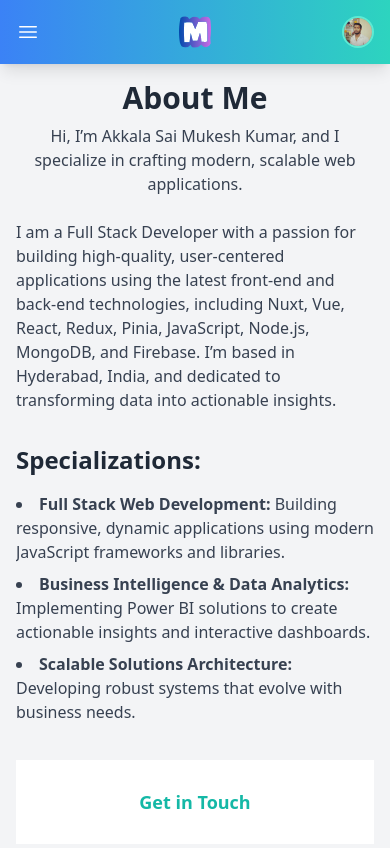
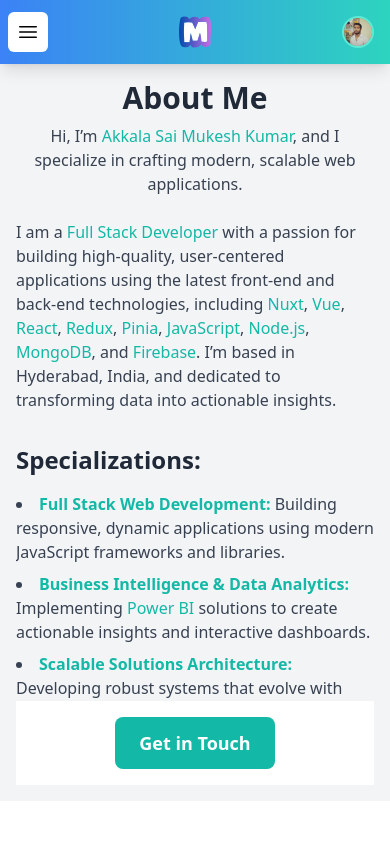
Before and after one commit to Mukeshdiksha2018/Personal-Website, a Nuxt app: page /About in a window 390 px wide. Shown: the top 848 px of the page. Built offline with nearby package versions, Linux system fonts and the light colour scheme.

Commit message:
UI
UI changes

```diff
--- a/components/HomeContent.vue
+++ b/components/HomeContent.vue
@@ -3,7 +3,9 @@
     class="flex items-center justify-center min-h-screen bg-gray-100 text-gray-800"
   >
     <div class="max-w-2xl p-8 text-center">
-      <h1 class="text-5xl md:text-6xl font-bold leading-tight animate-fadeInUp">
+      <h1
+        class="text-5xl lg:text-5xl md:text-4xl sm:text-4xl font-bold leading-tight animate-fadeInUp"
+      >
         Hi, I'm Mukesh Kumar
       </h1>
       <p class="mt-4 text-lg md:text-xl animate-fadeInUp delay-150">
@@ -48,7 +50,7 @@
 
 <script setup>
 useHead({
-  title: "Mukesh Kumar | Full Stack Developer",
+  title: "Mukesh Kumar | Full Stack Developer | Home",
   meta: [
     {
       name: "description",
--- a/layouts/NavBar.vue
+++ b/layouts/NavBar.vue
@@ -9,7 +9,7 @@
           <button
             @click="toggleMobileMenu"
             type="button"
-            class="relative inline-flex items-center justify-center rounded-md p-2 text-white hover:bg-teal-600 focus:outline-none focus:ring-2 focus:ring-inset focus:ring-white transition duration-300 ease-in-out"
+            class="menu-button"
             aria-controls="mobile-menu"
             :aria-expanded="isMobileMenuOpen"
           >
@@ -17,7 +17,7 @@
             <!-- Icon when menu is closed -->
             <svg
               v-if="!isMobileMenuOpen"
-              class="block h-6 w-6"
+              class="icon"
               fill="none"
               viewBox="0 0 24 24"
               stroke-width="1.5"
@@ -33,7 +33,7 @@
             <!-- Icon when menu is open -->
             <svg
               v-if="isMobileMenuOpen"
-              class="block h-6 w-6"
+              class="icon"
               fill="none"
               viewBox="0 0 24 24"
               stroke-width="1.5"
@@ -64,28 +64,33 @@
           <div class="hidden sm:ml-6 sm:block">
             <div class="flex space-x-4">
               <NuxtLink
+                to="/home"
+                class="text-white hover:bg-white hover:text-black px-3 py-2 rounded-md text-sm font-medium transition duration-300"
+                >Home</NuxtLink
+              >
+              <NuxtLink
                 to="/about"
-                class="text-white hover:bg-teal-600 hover:text-white px-3 py-2 rounded-md text-sm font-medium transition duration-300"
+                class="text-white hover:bg-white hover:text-black px-3 py-2 rounded-md text-sm font-medium transition duration-300"
                 >About</NuxtLink
               >
               <NuxtLink
                 to="/experience"
-                class="text-white hover:bg-teal-600 hover:text-white px-3 py-2 rounded-md text-sm font-medium transition duration-300"
+                class="text-white hover:bg-white hover:text-black px-3 py-2 rounded-md text-sm font-medium transition duration-300"
                 >Experience/Education</NuxtLink
               >
               <NuxtLink
                 to="/projects"
-                class="text-white hover:bg-teal-600 hover:text-white px-3 py-2 rounded-md text-sm font-medium transition duration-300"
+                class="text-white hover:bg-white hover:text-black px-3 py-2 rounded-md text-sm font-medium transition duration-300"
                 >Projects</NuxtLink
               >
               <NuxtLink
                 to="/contact"
-                class="text-white hover:bg-teal-600 hover:text-white px-3 py-2 rounded-md text-sm font-medium transition duration-300"
+                class="text-white hover:bg-white hover:text-black px-3 py-2 rounded-md text-sm font-medium transition duration-300"
                 >Contact</NuxtLink
               >
               <NuxtLink
                 to="/admin"
-                class="text-white hover:bg-teal-600 hover:text-white px-3 py-2 rounded-md text-sm font-medium transition duration-300"
+                class="text-white hover:bg-white hover:text-black px-3 py-2 rounded-md text-sm font-medium transition duration-300"
                 >Admin Area</NuxtLink
               >
             </div>
@@ -115,27 +120,33 @@
     >
       <div class="space-y-1 px-2 pb-3 pt-2">
         <NuxtLink
+          to="/home"
+          @click="toggleMobileMenu"
+          class="block rounded-md px-3 py-2 text-base font-medium text-gray-300 hover:bg-white hover:text-black transition duration-300"
+          >Home</NuxtLink
+        >
+        <NuxtLink
           to="/about"
           @click="toggleMobileMenu"
-          class="block rounded-md bg-teal-500 px-3 py-2 text-base font-medium text-white hover:bg-teal-600 transition duration-300"
+          class="block rounded-md px-3 py-2 text-base font-medium text-gray-300 hover:bg-white hover:text-black transition duration-300"
           >About</NuxtLink
         >
         <NuxtLink
           to="/experience"
           @click="toggleMobileMenu"
-          class="block rounded-md px-3 py-2 text-base font-medium text-gray-300 hover:bg-teal-600 hover:text-white transition duration-300"
+          class="block rounded-md px-3 py-2 text-base font-medium text-gray-300 hover:bg-white hover:text-black transition duration-300"
           >Experience/Education</NuxtLink
         >
         <NuxtLink
           to="/projects"
           @click="toggleMobileMenu"
-          class="block rounded-md px-3 py-2 text-base font-medium text-gray-300 hover:bg-teal-600 hover:text-white transition duration-300"
+          class="block rounded-md px-3 py-2 text-base font-medium text-gray-300 hover:bg-white hover:text-black transition duration-300"
           >Projects</NuxtLink
         >
         <NuxtLink
           to="/contact"
           @click="toggleMobileMenu"
-          class="block rounded-md px-3 py-2 text-base font-medium text-gray-300 hover:bg-teal-600 hover:text-white transition duration-300"
+          class="block rounded-md px-3 py-2 text-base font-medium text-gray-300 hover:bg-white hover:text-black transition duration-300"
           >Contact</NuxtLink
         >
       </div>
@@ -171,4 +182,32 @@
   opacity: 0;
   transform: translateY(-10px);
 }
+
+.menu-button {
+  position: relative;
+  display: inline-flex;
+  align-items: center;
+  justify-content: center;
+  padding: 0.5rem;
+  background-color: white; /* teal-600 */
+  color: black;
+  border-radius: 0.375rem; /* rounded-md */
+  transition: background-color 0.3s ease, color 0.3s ease;
+  outline: none;
+}
+
+.menu-button:hover,
+.menu-button:active {
+  background-color: rgb(238, 238, 238);
+  color: black;
+}
+
+.menu-button:focus {
+  box-shadow: 0 0 0 2px white inset;
+}
+
+.icon {
+  height: 1.5rem; /* h-6 */
+  width: 1.5rem; /* w-6 */
+}
 </style>
--- a/pages/About/index.vue
+++ b/pages/About/index.vue
@@ -1,6 +1,6 @@
 <template>
   <section
-    class="py-4 px-4 md:px-20 lg:px-32 max-w-screen-lg mx-auto bg-gray-100 animate-fadeIn"
+    class="w-full py-4 px-4 md:px-20 lg:px-32 bg-gray-100 animate-fadeIn"
   >
     <div class="text-center mb-6">
       <h1
@@ -8,22 +8,29 @@
       >
         About Me
       </h1>
-      <p class="mt-2 text-gray-700 dark:text-gray-300 max-w-xl mx-auto">
-        Hi, I’m Akkala Sai Mukesh Kumar, and I specialize in crafting modern,
-        scalable web applications.
+      <p class="mt-2 text-gray-700 dark:text-gray-300 max-w-4xl mx-auto">
+        Hi, I’m <span class="highlight">Akkala Sai Mukesh Kumar</span>, and I
+        specialize in crafting modern, scalable web applications.
       </p>
     </div>
 
     <div
-      class="overflow-y-auto max-h-[70vh] space-y-8 text-gray-700 dark:text-gray-300"
+      class="overflow-y-auto max-h-[57vh] space-y-8 text-gray-700 dark:text-gray-300"
     >
       <!-- Introduction -->
       <p>
-        I am a Full Stack Developer with a passion for building high-quality,
-        user-centered applications using the latest front-end and back-end
-        technologies, including Nuxt, Vue, React, Redux, Pinia, JavaScript,
-        Node.js, MongoDB, and Firebase. I’m based in Hyderabad, India, and
-        dedicated to transforming data into actionable insights.
+        I am a <span class="highlight">Full Stack Developer</span> with a
+        passion for building high-quality, user-centered applications using the
+        latest front-end and back-end technologies, including
+        <span class="highlight">Nuxt</span>, <span class="highlight">Vue</span>,
+        <span class="highlight">React</span>,
+        <span class="highlight">Redux</span>,
+        <span class="highlight">Pinia</span>,
+        <span class="highlight">JavaScript</span>,
+        <span class="highlight">Node.js</span>,
+        <span class="highlight">MongoDB</span>, and
+        <span class="highlight">Firebase</span>. I’m based in Hyderabad, India,
+        and dedicated to transforming data into actionable insights.
       </p>
 
       <!-- Specializations Section -->
@@ -33,18 +40,20 @@
         </h2>
         <ul class="list-disc list-inside mt-4 space-y-2">
           <li>
-            <strong>Full Stack Web Development:</strong> Building responsive,
-            dynamic applications using modern JavaScript frameworks and
-            libraries.
+            <strong class="highlight">Full Stack Web Development:</strong>
+            Building responsive, dynamic applications using modern JavaScript
+            frameworks and libraries.
           </li>
           <li>
-            <strong>Business Intelligence & Data Analytics:</strong>
-            Implementing Power BI solutions to create actionable insights and
-            interactive dashboards.
+            <strong class="highlight"
+              >Business Intelligence & Data Analytics:</strong
+            >
+            Implementing <span class="highlight">Power BI</span> solutions to
+            create actionable insights and interactive dashboards.
           </li>
           <li>
-            <strong>Scalable Solutions Architecture:</strong> Developing robust
-            systems that evolve with business needs.
+            <strong class="highlight">Scalable Solutions Architecture:</strong>
+            Developing robust systems that evolve with business needs.
           </li>
         </ul>
       </div>
@@ -63,11 +72,10 @@
       </div>
     </div>
 
-    <!-- Sticky Get in Touch Button at the bottom of the component -->
     <div class="sticky bottom-0 bg-white dark:bg-gray-800 py-4 text-center">
       <NuxtLink
         to="/contact"
-        class="inline-block px-6 py-3 text-lg font-semibold text-teal-500 bg-white rounded-lg hover:bg-gray-200 transition duration-300 transform hover:scale-105"
+        class="inline-block px-6 py-3 text-lg font-semibold text-white bg-teal-500 rounded-lg hover:bg-teal-600 transition duration-300 transform hover:scale-105"
       >
         Get in Touch
       </NuxtLink>
@@ -117,4 +125,8 @@
 .animate-fadeIn {
   animation: fadeIn 0.8s ease-out forwards;
 }
+
+.highlight {
+  color: #14b8a6; /* Teal color */
+}
 </style>
--- /dev/null
+++ b/pages/Home/index.vue
@@ -0,0 +1,3 @@
+<template>
+  <HomeContent />
+</template>
```
